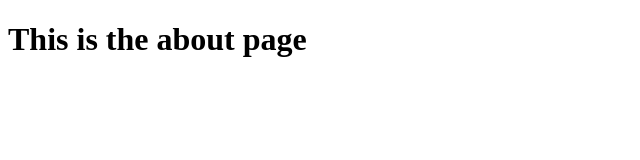
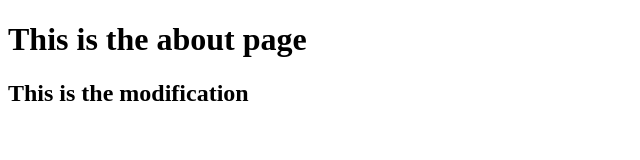
Before and after one commit to omezeroten/nitda-blockchain, a plain HTML site: page about.html in a window 1280 px wide. Shown: the whole page, without its empty margins (0-640 px from the left). Drawn offline with Linux system fonts and the light colour scheme.

Commit message:
3rd commit pull

```diff
--- a/about.html
+++ b/about.html
@@ -7,5 +7,6 @@
 </head>
 <body>
 	<h1>This is the about page</h1>
+	<h2>This is the modification</h2>
 </body>
 </html>
```
